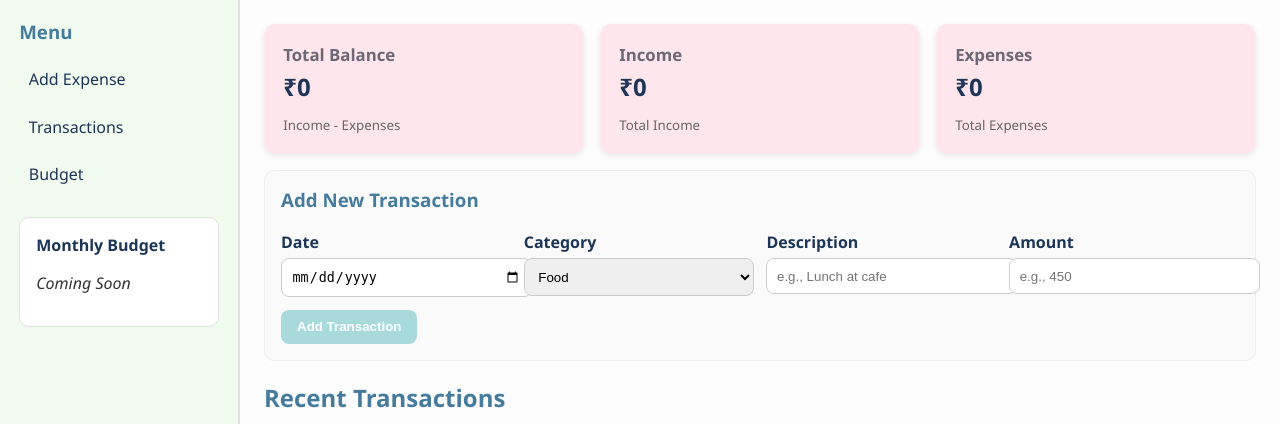
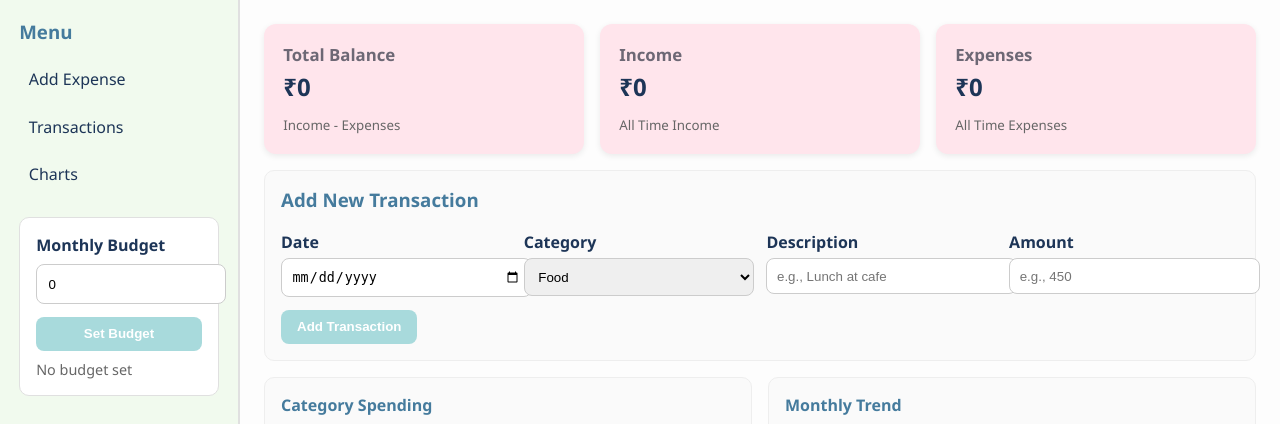
Before and after one commit to Mr-Harsh-Prasad/Money-Analyzer, a Django app: page / in a window 1280 px wide. Shown: the part 59-483 px from the top of the page. Run offline with Django 5.2, Linux system fonts and the light colour scheme; the visitor is signed in with stand-in values (Sample User, id 1); data that the repository does not hold is empty.

Commit message:
Restore dashboard features: Charts, Budget, and Sidebar

```diff
--- a/core/templates/core/dashboard.html
+++ b/core/templates/core/dashboard.html
@@ -39,12 +39,16 @@
         display: none;
       }
 
-      /* Hide sidebar on mobile */
+      /* Keeping sidebar hidden on mobile for now */
       .cards {
         grid-template-columns: 1fr;
       }
 
       .form-grid {
+        grid-template-columns: 1fr;
+      }
+
+      .charts {
         grid-template-columns: 1fr;
       }
 
@@ -56,8 +60,6 @@
       table {
         min-width: 600px;
       }
-
-      /* Force scroll on small screens */
     }
 
     body {
@@ -131,6 +133,14 @@
       border-radius: 8px;
     }
 
+    /* Sidebar Links (simple anchors for now) */
+    .sidebar a {
+      text-decoration: none;
+      color: inherit;
+      display: block;
+      width: 100%;
+    }
+
     .sidebar li:hover {
       background: #fff;
       color: var(--red);
@@ -167,6 +177,8 @@
       border-radius: 8px;
       cursor: pointer;
       font-weight: 600;
+      width: 100%;
+      /* Full width for sidebar/forms */
     }
 
     .btn:hover {
@@ -208,12 +220,6 @@
 
     .card small {
       color: #666;
-    }
-
-    /* Tools row - Hidden for server-side version initially */
-    .tools {
-      display: none;
-      /* grid; grid-template-columns: 1fr 1fr; gap: 1rem; margin: 1rem 0 1.5rem; */
     }
 
     /* Add expense form */
@@ -292,41 +298,28 @@
       background: var(--cream);
     }
 
-    /* Charts section - Hidden for now */
+    /* Charts section */
     .charts {
-      display: none;
-      /* display: grid; grid-template-columns: 1fr 1fr; gap: 1rem; margin: 1rem 0; */
+      display: grid;
+      grid-template-columns: 1fr 1fr;
+      gap: 1rem;
+      margin: 1rem 0;
     }
 
-    /* Responsive */
-    @media (max-width: 980px) {
-      .dashboard {
-        grid-template-columns: 1fr;
+    .chart-card {
+      background: #fafafa;
+      border: 1px solid #eee;
+      border-radius: 10px;
+      padding: 1rem;
     }
 
-      .sidebar {
-        display: none;
-      }
-
-      .cards {
-        grid-template-columns: 1fr 1fr;
-      }
-
-      .form-grid {
-        grid-template-columns: 1fr 1fr;
-      }
-    }
-
-    @media (max-width: 560px) {
-      .cards {
-        grid-template-columns: 1fr;
-      }
-
-      .form-grid {
-        grid-template-columns: 1fr;
-      }
+    .chart-card h3 {
+      margin: 0 0 0.5rem;
+      color: var(--blue);
+      font-size: 1rem;
     }
   </style>
+  <script src="https://cdn.jsdelivr.net/npm/chart.js"></script>
 </head>
 
 <body>
@@ -346,14 +339,32 @@
     <aside class="sidebar">
       <h3>Menu</h3>
       <ul>
-        <li>Add Expense</li>
-        <li>Transactions</li>
-        <li>Budget</li>
+        <li><a href="#addForm">Add Expense</a></li>
+        <li><a href="#tableSection">Transactions</a></li>
+        <li><a href="#chartsSection">Charts</a></li>
       </ul>
 
+      <!-- Budget Section -->
       <div id="budgetSection" class="budget">
         <label>Monthly Budget</label>
-        <p><i>Coming Soon</i></p>
+        <form method="POST" action="{% url 'core:save_budget' %}">
+          {% csrf_token %}
+          <input type="number" name="budget_amount" placeholder="Enter budget"
+            value="{{ current_budget|floatformat:0 }}" required>
+          <button class="btn" type="submit">Set Budget</button>
+        </form>
+        <div style="margin-top:0.6rem; font-size:0.9rem;">
+          {% if current_budget > 0 %}
+          Target: ₹{{ current_budget }}<br>
+          {% if this_month_expense > current_budget %}
+          <span style="color:var(--red); font-weight:bold;">Over Budget!</span>
+          {% else %}
+          <span style="color:var(--navy);">Remaining: ₹{{ current_budget|add:"-"|add:this_month_expense }}</span>
+          {% endif %}
+          {% else %}
+          <span style="color:#666;">No budget set</span>
+          {% endif %}
+        </div>
       </div>
     </aside>
 
@@ -369,12 +380,12 @@
         <div class="card">
           <h2>Income</h2>
           <p id="income">₹{{ total_income }}</p>
-          <small>Total Income</small>
+          <small>All Time Income</small>
         </div>
         <div class="card">
           <h2>Expenses</h2>
           <p id="expenses">₹{{ total_expense }}</p>
-          <small>Total Expenses</small>
+          <small>All Time Expenses</small>
         </div>
       </div>
 
@@ -410,14 +421,27 @@
             </div>
           </div>
           <div class="form-actions">
-            <button type="submit" class="btn">Add Transaction</button>
+            <button type="submit" class="btn" style="width: auto;">Add Transaction</button>
           </div>
         </form>
+      </div>
+
+      <!-- Charts -->
+      <div id="chartsSection" class="charts">
+        <div class="chart-card">
+          <h3>Category Spending</h3>
+          <canvas id="categoryChart" height="200"></canvas>
+        </div>
+        <div class="chart-card">
+          <h3>Monthly Trend</h3>
+          <canvas id="monthlyChart" height="200"></canvas>
+        </div>
       </div>
 
       <!-- Transactions Table -->
       <div id="tableSection" style="margin-top:1rem;">
         <h2 style="color:var(--blue);">Recent Transactions</h2>
+        <div class="table-responsive">
           <table id="transactionTable">
             <thead>
               <tr>
@@ -443,8 +467,49 @@
             </tbody>
           </table>
         </div>
+      </div>
     </main>
   </div>
+
+  <script>
+    // Initialize Charts with Django Data
+    const chartLabels = JSON.parse('{{ chart_labels|safe }}');
+    const chartValues = JSON.parse('{{ chart_values|safe }}');
+
+    if (document.getElementById('categoryChart')) {
+      const ctx = document.getElementById('categoryChart').getContext('2d');
+      new Chart(ctx, {
+        type: 'doughnut',
+        data: {
+          labels: chartLabels,
+          datasets: [{
+            data: chartValues,
+            backgroundColor: ['#a8dadc', '#457b9d', '#1d3557', '#ffe5ec', '#f1faee', '#e63946'],
+          }]
+        },
+        options: { responsive: true, maintainAspectRatio: false }
+      });
+    }
+
+    const trendLabels = JSON.parse('{{ trend_labels|safe }}');
+    const trendData = JSON.parse('{{ trend_data|safe }}');
+
+    if (document.getElementById('monthlyChart')) {
+      const ctx2 = document.getElementById('monthlyChart').getContext('2d');
+      new Chart(ctx2, {
+        type: 'bar',
+        data: {
+          labels: trendLabels,
+          datasets: [{
+            label: 'Expenses',
+            data: trendData,
+            backgroundColor: '#457b9d'
+          }]
+        },
+        options: { responsive: true, maintainAspectRatio: false }
+      });
+    }
+  </script>
 </body>
 
 </html>
--- a/core/urls.py
+++ b/core/urls.py
@@ -10,5 +10,6 @@ urlpatterns = [
     path('login/', views.user_login, name='login'),
     path('logout/', views.user_logout, name='logout'),
     path('register/', views.register, name='register'),
+    path('save_budget/', views.save_budget, name='save_budget'),
     path('profile/', views.profile, name='profile'),
 ]
--- a/core/views.py
+++ b/core/views.py
@@ -33,22 +33,79 @@ def user_logout(request):
   logout(request)
   return redirect('core:login')
 
+import json
+from django.utils import timezone
+from datetime import datetime
+from django.db.models import Sum
+from django.core.serializers.json import DjangoJSONEncoder
+
 @login_required
 def dashboard(request):
   user = request.user
-  # quick stats
+  now = timezone.now()
+  current_month_start = now.replace(day=1, hour=0, minute=0, second=0, microsecond=0)
+
+  # --- Budget Logic ---
+  # Simple budget implementation: One budget object per user (or per month).
+  # For simplicity, we'll try to get a 'current month' budget or a general one.
+  # Let's check models.py: Budget has 'month'.
+  # We will try to get the budget for this month.
+  from .models import Budget
+  try:
+      budget_obj = Budget.objects.get(user=user, month__year=now.year, month__month=now.month)
+      current_budget = budget_obj.limit
+  except Budget.DoesNotExist:
+      current_budget = 0
+
+  # --- Quick Stats ---
   total_income = Transaction.objects.filter(user=user, is_income=True).aggregate(total=Sum('amount'))['total'] or 0
   total_expense = Transaction.objects.filter(user=user, is_income=False).aggregate(total=Sum('amount'))['total'] or 0
   balance = total_income - total_expense
 
+  # Expense this month
+  this_month_expense = Transaction.objects.filter(
+      user=user, is_income=False, date__gte=current_month_start
+  ).aggregate(total=Sum('amount'))['total'] or 0
+
+  # --- Chart Data 1: Category Spending ---
+  category_data = Transaction.objects.filter(user=user, is_income=False)\
+      .values('category')\
+      .annotate(total=Sum('amount'))\
+      .order_by('-total')
+
+  chart_labels = [c['category'] for c in category_data]
+  chart_values = [float(c['total']) for c in category_data]
+
+  # --- Chart Data 2: Monthly Trend (Last 6 months) ---
+  # Simplified for now: Just show recent transactions trend or dummy last 6 months
+  # Implementation: Group by month. Doing this in SQLite/Postgres agnostic way is tricky without TruncMonth.
+  # We'll import TruncMonth.
+  from django.db.models.functions import TruncMonth
+  monthly_trend = Transaction.objects.filter(user=user, is_income=False)\
+      .annotate(month=TruncMonth('date'))\
+      .values('month')\
+      .annotate(total=Sum('amount'))\
+      .order_by('month')[:6]
+
+  trend_labels = [m['month'].strftime('%b %Y') for m in monthly_trend]
+  trend_data = [float(m['total']) for m in monthly_trend]
+
   transactions = Transaction.objects.filter(user=user).order_by('-date', '-created_at')[:5]
 
-  return render(request, 'core/dashboard.html', {
+  context = {
       'total_income': total_income,
       'total_expense': total_expense,
       'balance': balance,
-      'transactions': transactions
-  })
+      'transactions': transactions,
+      'current_budget': current_budget,
+      'this_month_expense': this_month_expense,
+      'chart_labels': json.dumps(chart_labels, cls=DjangoJSONEncoder),
+      'chart_values': json.dumps(chart_values, cls=DjangoJSONEncoder),
+      'trend_labels': json.dumps(trend_labels, cls=DjangoJSONEncoder),
+      'trend_data': json.dumps(trend_data, cls=DjangoJSONEncoder),
+  }
+
+  return render(request, 'core/dashboard.html', context)
 
 @login_required
 def add_transaction(request):
@@ -83,3 +140,24 @@ def reports(request):
 @login_required
 def profile(request):
     return render(request, 'core/profile.html')
+
+@login_required
+def save_budget(request):
+    if request.method == 'POST':
+        amount = request.POST.get('budget_amount')
+        from .models import Budget
+        from django.utils import timezone
+        now = timezone.now()
+        # Update or Create budget for this month
+        budget, created = Budget.objects.get_or_create(
+            user=request.user,
+            month__year=now.year,
+            month__month=now.month,
+            defaults={'limit': amount, 'month': now.date()}
+        )
+        if not created:
+            budget.limit = amount
+            budget.save()
+
+        return redirect('core:dashboard')
+    return redirect('core:dashboard')
```
Lines whose indentation alone changed are shown as unchanged.
